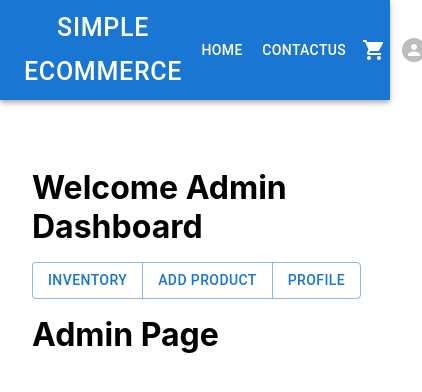
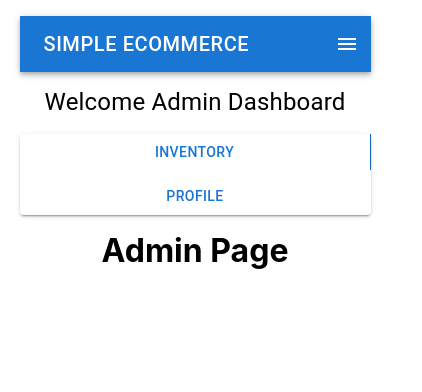
Before and after one commit to Ashab-Asir/e-commarce-app, a React (Create React App) app in the folder client/: page /admin in a window 390 px wide. Shown: the top 392 px of the page, 422 px wide, since content can reach past the window. Built offline with nearby package versions, Linux system fonts and the light colour scheme.

Commit message:
responsiveness added

```diff
--- a/client/src/api/common/icons/index.js
+++ b/client/src/api/common/icons/index.js
@@ -1,4 +1,5 @@
 import AddBoxIcon from "@mui/icons-material/AddBox";
 import ShoppingCartIcon from "@mui/icons-material/ShoppingCart";
 import SearchIcon from "@mui/icons-material/Search";
-export { AddBoxIcon, ShoppingCartIcon, SearchIcon };
+import MenuIcon from "@mui/icons-material/Menu";
+export { AddBoxIcon, ShoppingCartIcon, SearchIcon, MenuIcon };
--- a/client/src/components/Heading/Heading.jsx
+++ b/client/src/components/Heading/Heading.jsx
@@ -1,55 +1,107 @@
-import React from "react";
+import React, { useState } from "react";
 import {
   AppBar,
+  Box,
   Button,
+  Drawer,
+  IconButton,
   Toolbar,
   Typography,
 } from "../../api/common/components";
+import { MenuIcon } from "../../api/common/icons";
 import CartMenu from "./CartMenu";
 import ProfileMenu from "./ProfileMenu";
 import { NavLink } from "react-router-dom";
+
 export default function Heading() {
+  const [mobileOpen, setMobileOpen] = useState(false);
+
+  const handleDrawerToggle = () => {
+    setMobileOpen(!mobileOpen);
+  };
+
+  const drawerContent = (
+    <Box
+      sx={{
+        display: "flex",
+        flexDirection: "column",
+        alignItems: "center",
+        padding: 2,
+      }}
+    >
+      <NavLink to="/" onClick={handleDrawerToggle}>
+        <Button
+          sx={{ textDecoration: "none", color: "black", fontSize: "18px" }}
+        >
+          Home
+        </Button>
+      </NavLink>
+      <NavLink to="/contactus" onClick={handleDrawerToggle}>
+        <Button
+          sx={{ textDecoration: "none", color: "black", fontSize: "18px" }}
+        >
+          Contact Us
+        </Button>
+      </NavLink>
+      <CartMenu />
+      <ProfileMenu />
+    </Box>
+  );
+
   return (
-    <AppBar>
-      <Toolbar position="sticky">
-        <Typography variant="h6" component="div" sx={{ flexGrow: 1 }}>
-          <NavLink to="/">
+    <AppBar position="sticky">
+      <Toolbar>
+        <Typography
+          variant="h6"
+          component="div"
+          sx={{ flexGrow: 1, display: "flex", alignItems: "center" }}
+        >
+          <NavLink to="/" style={{ textDecoration: "none", color: "white" }}>
             <Button
-              sx={{ textDecoration: "none", color: "white", fontSize: "25px" }}
+              sx={{
+                textDecoration: "none",
+                color: "white",
+                fontSize: { xs: "20px", sm: "25px" },
+              }}
             >
               Simple Ecommerce
             </Button>
           </NavLink>
         </Typography>
-        <NavLink to="/" color="inherit">
-          <Button
-            sx={{
-              color: "white",
-            }}
-            mx={2}
-          >
-            Home
-          </Button>
-        </NavLink>
-        {/* <Button href="/" color="inherit">
-            Home
-          </Button> */}
-        <NavLink to="contactus" color="inherit">
-          <Button
-            sx={{
-              color: "white",
-            }}
-            mx={2}
-          >
-            ContactUs
-          </Button>
-        </NavLink>
-        {/* <Button href="contactus" color="inherit">
-            ContactUs
-          </Button> */}
-        <CartMenu></CartMenu>
-        <ProfileMenu></ProfileMenu>
+
+        <Box sx={{ display: { xs: "none", sm: "flex" }, gap: 2 }}>
+          <NavLink to="/">
+            <Button sx={{ color: "white" }}>Home</Button>
+          </NavLink>
+          <NavLink to="/contactus">
+            <Button sx={{ color: "white" }}>Contact Us</Button>
+          </NavLink>
+          <CartMenu />
+          <ProfileMenu />
+        </Box>
+
+        {/* Hamburger Menu Icon for Mobile */}
+        <IconButton
+          color="inherit"
+          edge="end"
+          sx={{ display: { xs: "flex", sm: "none" } }}
+          onClick={handleDrawerToggle}
+        >
+          <MenuIcon />
+        </IconButton>
       </Toolbar>
+
+      {/* Drawer for Mobile Menu */}
+      <Drawer
+        anchor="right"
+        open={mobileOpen}
+        onClose={handleDrawerToggle}
+        sx={{
+          display: { xs: "block", sm: "none" },
+        }}
+      >
+        {drawerContent}
+      </Drawer>
     </AppBar>
   );
 }
--- a/client/src/components/Heading/ProfileMenu.jsx
+++ b/client/src/components/Heading/ProfileMenu.jsx
@@ -6,7 +6,6 @@ import {
   Menu,
   MenuItem,
 } from "../../api/common/components";
-import { Link, NavLink } from "react-router-dom";
 
 export default function ProfileMenu() {
   const [openAdminMenu, setOpenAdminMenu] = useState(false);
@@ -28,13 +27,13 @@ export default function ProfileMenu() {
         onClose={toggleAdminMenu}
       >
         <MenuItem>
-          <Button href="admin/inventory">Inventory</Button>
+          <Button href="/admin/inventory">Inventory</Button>
         </MenuItem>
         <MenuItem>
-          <a href="/admin/addproducts">Add Product</a>
+          <Button href="/admin/addproducts">Add Product</Button>
         </MenuItem>
         <MenuItem>
-          <a href="/admin">Profile</a>
+          <Button href="/admin">Profile</Button>
         </MenuItem>
       </Menu>
     </>
--- a/client/src/components/leftPanel/FilterSection.jsx
+++ b/client/src/components/leftPanel/FilterSection.jsx
@@ -1,16 +1,6 @@
 import React, { useEffect, useState } from "react";
 import { Box, Button } from "../../api/common/components";
 import { ProductServices } from "../../api/services";
-// const categories = [
-//   "Laptops",
-//   "Gaming",
-//   "Accessories",
-//   "Peripherals",
-//   "electronics",
-//   "Components",
-//   "Monitors",
-//   "Printers",
-// ];
 
 export default function FilterSection({ onCategorySelect }) {
   const [categories, setCategories] = useState([]);
@@ -22,11 +12,36 @@ export default function FilterSection({ onCategorySelect }) {
     };
     fetchCategories();
   }, []);
+
   return (
-    <Box display="flex" gap={2} flexWrap="wrap">
-      <Button onClick={() => onCategorySelect(null)}>All</Button>
+    <Box
+      display="flex"
+      flexWrap="wrap"
+      justifyContent="center"
+      gap={2}
+      sx={{
+        padding: 2,
+        width: "100%",
+      }}
+    >
+      <Button
+        onClick={() => onCategorySelect(null)}
+        sx={{
+          fontSize: { xs: "0.8rem", sm: "1rem" },
+          padding: { xs: "4px 8px", sm: "8px 16px" },
+        }}
+      >
+        All
+      </Button>
       {categories.map((category) => (
-        <Button key={category} onClick={() => onCategorySelect(category)}>
+        <Button
+          key={category}
+          onClick={() => onCategorySelect(category)}
+          sx={{
+            fontSize: { xs: "0.8rem", sm: "1rem" },
+            padding: { xs: "4px 8px", sm: "8px 16px" },
+          }}
+        >
           {category}
         </Button>
       ))}
--- a/client/src/components/product/ProductForm.jsx
+++ b/client/src/components/product/ProductForm.jsx
@@ -52,6 +52,13 @@ export function ProductForm({
             onChange={handelOnChange}
             value={product.quantity}
           />
+          <TextField
+            label="Quantity"
+            required
+            name="category"
+            onChange={handelOnChange}
+            value={product.category}
+          />
           <Box>
             <Button variant="outlined" type="submit">
               {isEditing ? "Save Changes" : "Add Product"}
--- a/client/src/components/product/ProductGrid.jsx
+++ b/client/src/components/product/ProductGrid.jsx
@@ -11,6 +11,7 @@ export default function ProductGrid({ products }) {
         display: "flex",
         gap: 3,
         flexWrap: "wrap",
+        justifyContent: "center",
       }}
     >
       {products.map((product) => (
--- a/client/src/components/product/ProductsTable.jsx
+++ b/client/src/components/product/ProductsTable.jsx
@@ -79,7 +79,7 @@ export default function ProductsTable({ onSelectProduct }) {
           {
             align: "center",
             field: "actions",
-            headerName: "",
+            headerName: "Actions",
             minWidth: 200,
             renderCell: ({ row }) => <ProductRowActions product={row.data} />,
           },
--- a/client/src/pages/adminLayout/AdminLayout.jsx
+++ b/client/src/pages/adminLayout/AdminLayout.jsx
@@ -1,20 +1,55 @@
 import React from "react";
-import { NavLink, Outlet } from "react-router-dom";
+import { Outlet } from "react-router-dom";
 import Heading from "../../components/Heading/Heading";
 import { CartProvider } from "../../contexts";
-import { Button, ButtonGroup, Stack } from "../../api/common/components/";
+import {
+  Button,
+  ButtonGroup,
+  Stack,
+  Typography,
+} from "../../api/common/components";
+
 export function AdminLayout() {
   return (
     <CartProvider>
-      <Stack width={1} margin={4} py={15} spacing={2}>
-        <Heading></Heading>
-        <h1>Welcome Admin Dashboard</h1>
-        <ButtonGroup>
-          <Button href="/admin/inventory">Inventory</Button>
-          <Button href="/admin/addproducts">Add Product</Button>
-          <Button href="/admin">Profile</Button>
+      <Stack
+        width={"90%"}
+        spacing={2}
+        px={{ xs: 2, md: 4 }} // Responsive padding
+        py={{ xs: 2, md: 4 }}
+        alignItems="center"
+        overflow={"hidden"}
+        mx={"auto"} // Center alignment on smaller screens
+      >
+        <Heading />
+
+        <Typography
+          variant="h4"
+          textAlign="center"
+          sx={{ fontSize: { xs: "1.5rem", md: "2rem" } }}
+        >
+          Welcome Admin Dashboard
+        </Typography>
+
+        <ButtonGroup
+          variant="contained" // Ensure this is explicitly set
+          color="primary" // Ensure this is explicitly set
+          sx={{
+            display: "flex",
+            flexDirection: { xs: "column", sm: "row" }, // Stack vertically on small screens
+            gap: { xs: 1, sm: 2 },
+            width: { xs: "100%", sm: "auto" }, // Full width on small screens
+          }}
+        >
+          <Button href="/admin/inventory" variant="text">
+            Inventory
+          </Button>
+          <Button href="/admin" variant="text">
+            Profile
+          </Button>
         </ButtonGroup>
-        <Outlet></Outlet>
+
+        <Outlet />
       </Stack>
     </CartProvider>
   );
```
Also changed, not shown: client/src/components/product/ProductCard.jsx (+61 -13 lines), client/src/components/product/ProductDetails.jsx (+25 -7 lines), client/src/pages/adminLayout/Inventory.jsx (+33 -8 lines), 1 other file (tests, documents, lock files or other folders).
